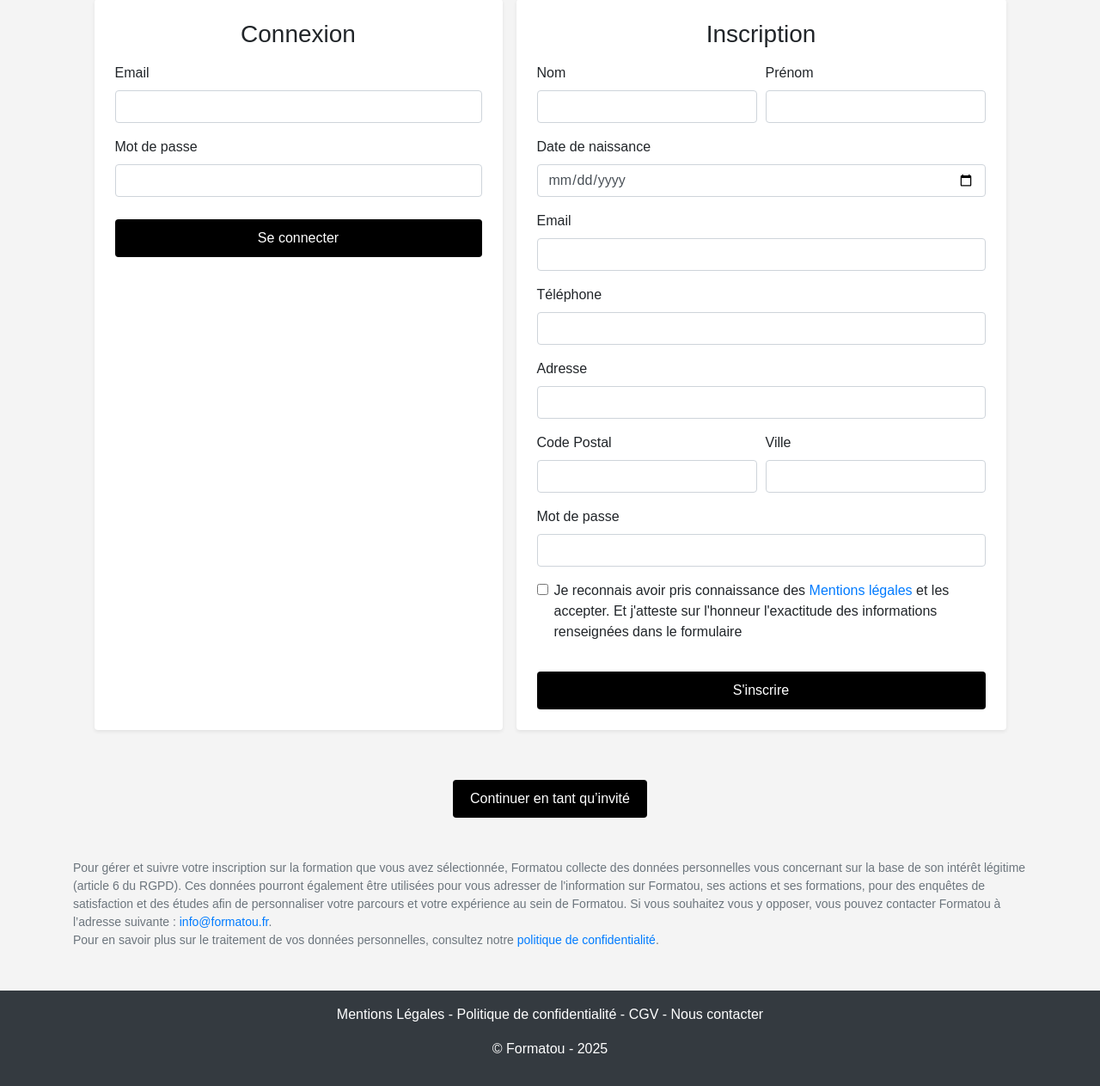
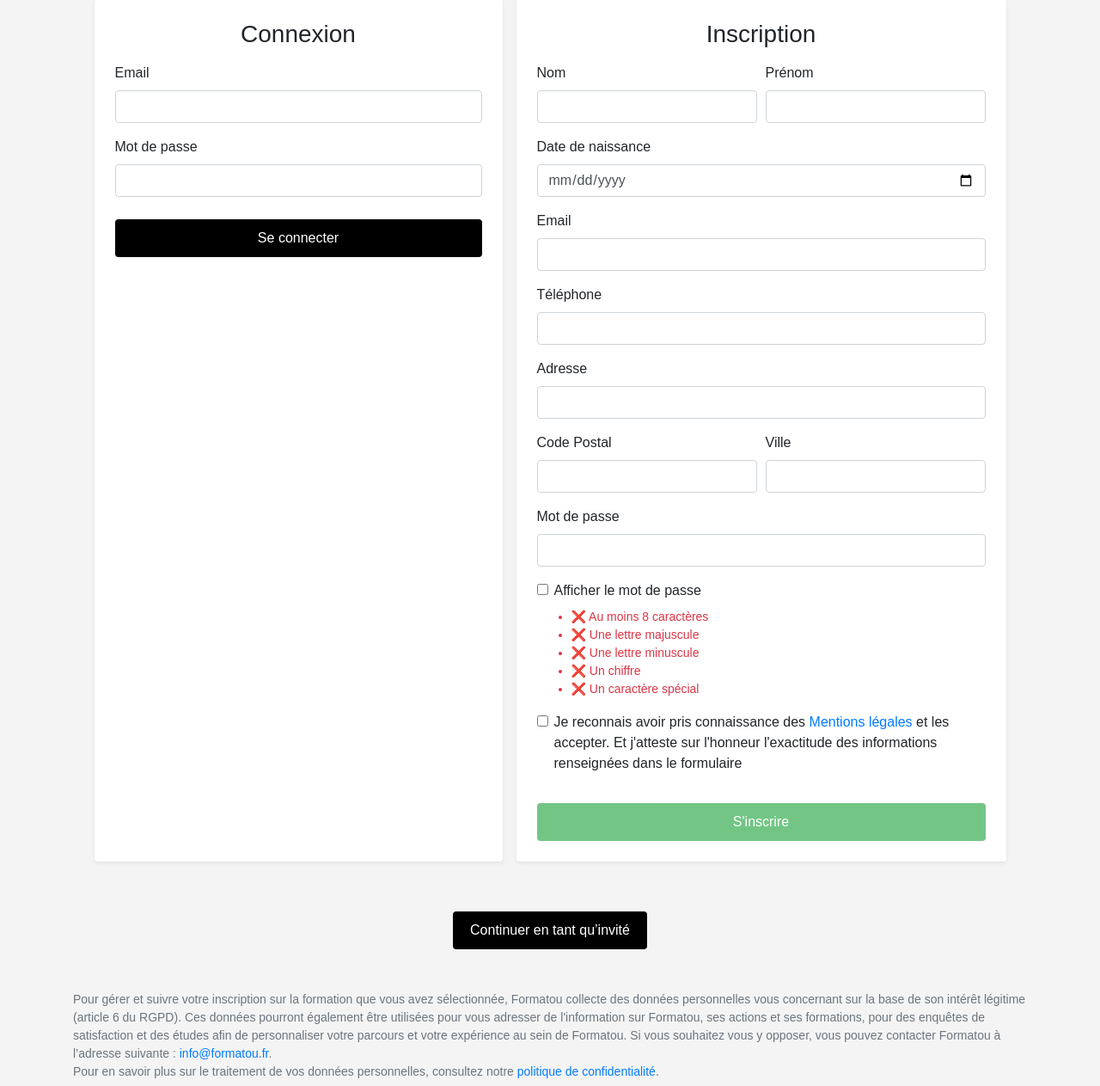
Before and after one commit to GabrielRbc/Formatou, a PHP site: page /connexion.php in a window 1280 px wide. Shown: the part 193-1456 px from the top of the page at 86% size. Run offline with PHP 8.4, Linux system fonts and the light colour scheme.

Commit message:
feat : ajout d'une sécurité sur le mot de passe

```diff
--- a/connexion.php
+++ b/connexion.php
@@ -120,15 +120,39 @@ unset($_SESSION['message']);
                         <input type="text" class="form-control" name="ville" required>
                     </div>
                 </div>
+
                 <div class="form-group">
                     <label>Mot de passe</label>
-                    <input type="password" class="form-control" name="motdepasse" required>
+                    <input type="password"
+                           class="form-control"
+                           name="motdepasse"
+                           id="motdepasse"
+                           required
+                           minlength="8">
                 </div>
+
+                <div class="form-check mb-2">
+                    <input type="checkbox" class="form-check-input" id="togglePassword">
+                    <label class="form-check-label" for="togglePassword">
+                        Afficher le mot de passe
+                    </label>
+                </div>
+
+                <ul class="small" id="passwordRules">
+                    <li id="rule-length" class="text-danger">❌ Au moins 8 caractères</li>
+                    <li id="rule-upper" class="text-danger">❌ Une lettre majuscule</li>
+                    <li id="rule-lower" class="text-danger">❌ Une lettre minuscule</li>
+                    <li id="rule-number" class="text-danger">❌ Un chiffre</li>
+                    <li id="rule-special" class="text-danger">❌ Un caractère spécial</li>
+                </ul>
+
                 <div class="form-check mb-3">
                     <input type="checkbox" class="form-check-input" id="consentement" required>
                     <label for="consentement">Je reconnais avoir pris connaissance des <a href='mentions_legales.php'>Mentions légales</a> et les accepter. Et j'atteste sur l'honneur l'exactitude des informations renseignées dans le formulaire</label>
                 </div>
-                <button type="submit" class="btn btn-success btn-block">S'inscrire</button>
+                <button type="submit" class="btn btn-success btn-block" id="btnInscription" disabled>
+                    S'inscrire
+                </button>
             </form>
 
             <script>
@@ -175,5 +199,6 @@ unset($_SESSION['message']);
 </footer>
 
 <script src="style/bootstrap-4.6.2-dist/js/bootstrap.bundle.js"></script>
+<script src="fonctions/password.js"></script>
 </body>
 </html>
--- /dev/null
+++ b/fonctions/password.js
@@ -0,0 +1,54 @@
+const submitBtn = document.getElementById('btnInscription');
+const passwordInput = document.getElementById('motdepasse');
+
+if (passwordInput && submitBtn) {
+
+    const rules = {
+        length: document.getElementById('rule-length'),
+        upper: document.getElementById('rule-upper'),
+        lower: document.getElementById('rule-lower'),
+        number: document.getElementById('rule-number'),
+        special: document.getElementById('rule-special')
+    };
+
+    passwordInput.addEventListener('input', function () {
+        const value = passwordInput.value;
+
+        const checks = {
+            length: value.length >= 8,
+            upper: /[A-Z]/.test(value),
+            lower: /[a-z]/.test(value),
+            number: /[0-9]/.test(value),
+            special: /[^A-Za-z0-9]/.test(value)
+        };
+
+        toggleRule(rules.length, checks.length);
+        toggleRule(rules.upper, checks.upper);
+        toggleRule(rules.lower, checks.lower);
+        toggleRule(rules.number, checks.number);
+        toggleRule(rules.special, checks.special);
+
+        // Active/désactive le bouton
+        submitBtn.disabled = !Object.values(checks).every(Boolean);
+    });
+
+    function toggleRule(element, isValid) {
+        if (isValid) {
+            element.classList.remove('text-danger');
+            element.classList.add('text-success');
+            element.innerHTML = element.innerHTML.replace('❌', '✔️');
+        } else {
+            element.classList.remove('text-success');
+            element.classList.add('text-danger');
+            element.innerHTML = element.innerHTML.replace('✔️', '❌');
+        }
+    }
+
+    const togglePassword = document.getElementById('togglePassword');
+
+    if (togglePassword && passwordInput) {
+        togglePassword.addEventListener('change', function () {
+            passwordInput.type = this.checked ? 'text' : 'password';
+        });
+    }
+}
```
Also changed, not shown: fonctions/traitement_inscription.php (+16 -1 lines).
